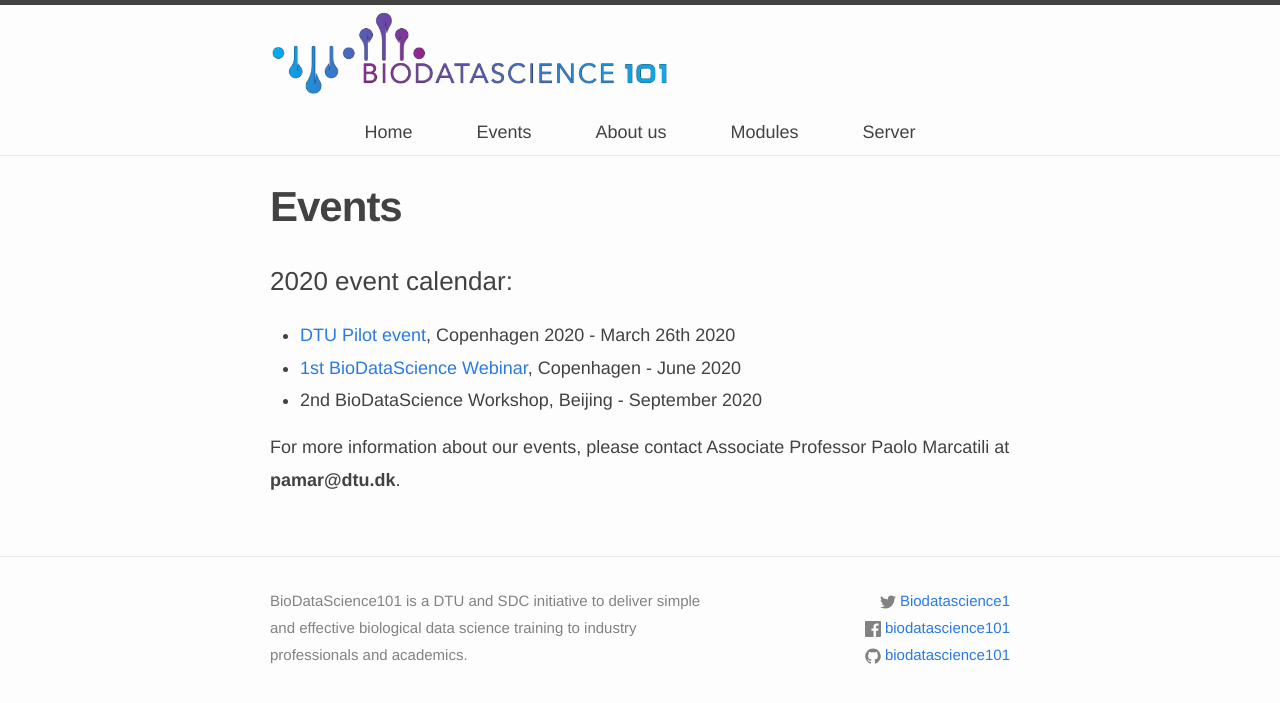
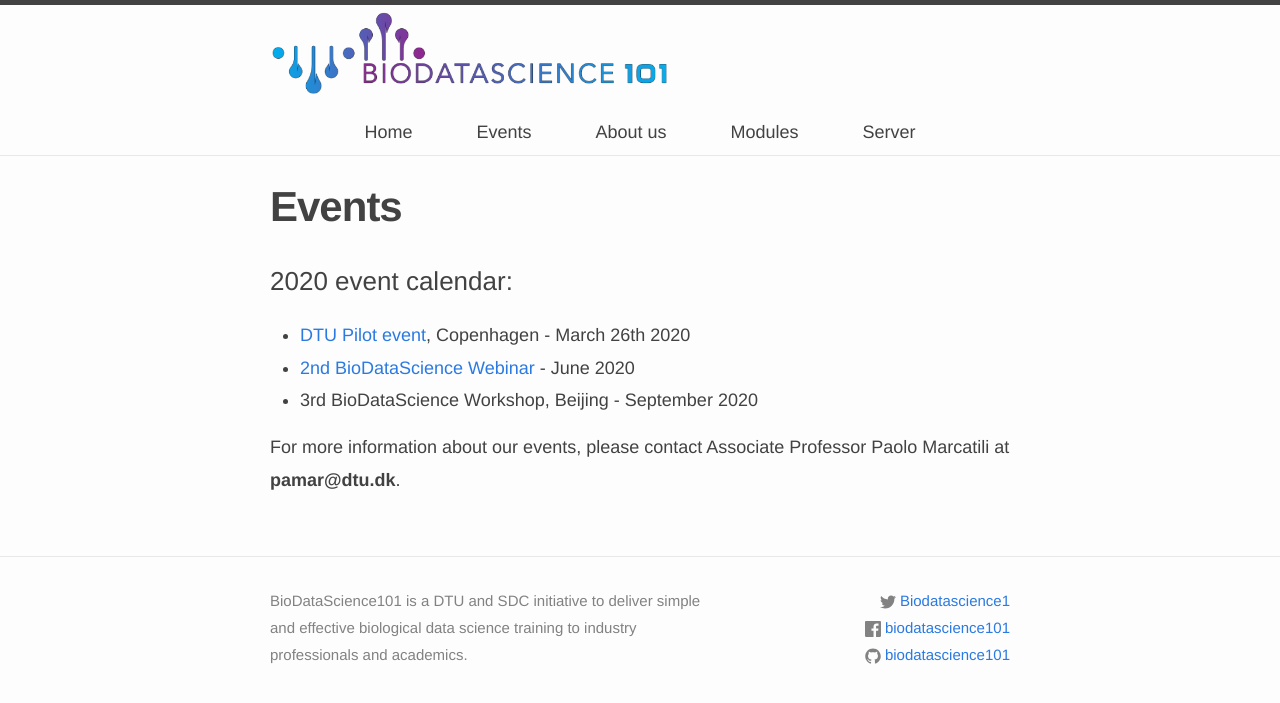
Before and after one commit to biodatascience101/BioDataScience101.github.io, a Jekyll site: the page built from _pages/events/index.md, in a window 1280 px wide. Shown: the top 703 px of the page. Built offline with Jekyll 4.4.1, drawn with Linux system fonts in a browser that asks for light colours; nearby versions of some CDN libraries.

Commit message:
Update index.md

```diff
--- a/_pages/events/index.md
+++ b/_pages/events/index.md
@@ -9,8 +9,8 @@ rank: 2
 
 
 ### 2020 event calendar:
-- <a href="https://biodatascience101.github.io/events/programme_pilot/">DTU Pilot event</a>, Copenhagen 2020 - March 26th 2020
-- <a href="https://biodatascience101.github.io/events/Next_Event/">1st BioDataScience Webinar</a>, Copenhagen - June 2020
-- 2nd BioDataScience Workshop, Beijing - September 2020
+- <a href="https://biodatascience101.github.io/events/programme_pilot/">DTU Pilot event</a>, Copenhagen - March 26th 2020
+- <a href="https://biodatascience101.github.io/events/Next_Event/">2nd BioDataScience Webinar</a> - June 2020
+- 3rd BioDataScience Workshop, Beijing - September 2020
 
 For more information about our events, please contact Associate Professor Paolo Marcatili at **pamar@dtu.dk**.
```
